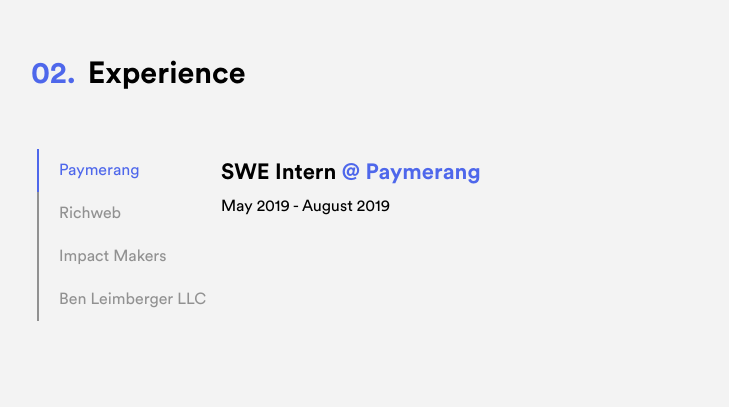
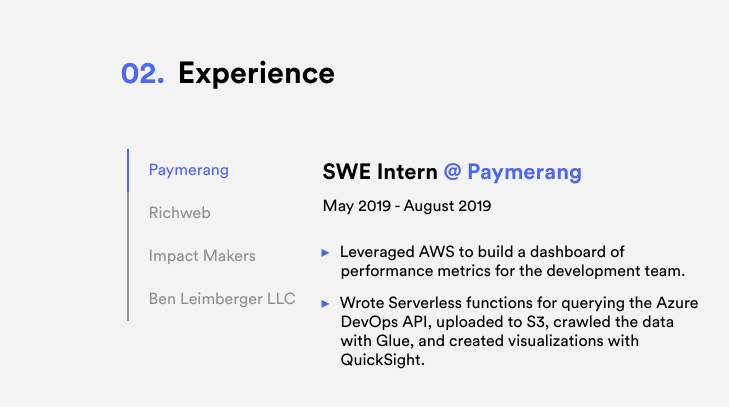
Before and after one commit to benleim/personal-site, a React (Create React App) app: page / in a window 1280 px wide. Shown: the part 2244-2651 px from the top of the page, without its empty margins (225-954 px from the left). Built offline with nearby package versions, Linux system fonts and the light colour scheme.

Commit message:
Polished up the experience page

```diff
--- a/src/Components/Experience.css
+++ b/src/Components/Experience.css
@@ -1,5 +1,5 @@
 .Experience {
-    padding: 220px 0px 220px 0px;
+    padding: 220px 0px 220px calc(14%);
     width: calc(60%);
 }
 
@@ -29,7 +29,7 @@
     padding: 12px 0px 12px 20px;
 }
 
-.Exp-List li:hover {
+.Exp-List-Item:hover {
     color: #4e67eb;
     background-color: #E8E8E8;
 }
@@ -41,7 +41,8 @@
 
 .Exp-DescContainer {
     float: left;
-    width: calc(100% -176px);
+    padding-left: 12px;
+    width: calc(100% - 202px);
 
 }
 
@@ -61,7 +62,27 @@
 }
 
 .Exp-JobLink {
+    position: relative;
+    text-decoration: none;
     color: #4e67eb;
+}
+
+.Exp-JobLink:after{
+    content: '';
+    position: absolute;
+    width: 0; height: 2px;
+    display: block;
+    margin-top: 0px;
+    right: 0;
+    background: #4e67eb;
+    transition: width .2s ease;
+    -webkit-transition: width .2s ease;
+}
+
+.Exp-JobLink:hover:after{
+    width: 100%;
+    left: 0;
+    background: #4e67eb;
 }
 
 .Exp-JobSubtitle {
@@ -69,4 +90,27 @@
     margin-top: 0px;
     font-size: 16px;
     font-weight: normal;
+    width: 100%;
 }
+
+.Exp-JobList {
+    float: left;
+    clear: right;
+    font-size: 16px;
+    margin: 0px 0px 0px 0px;
+    padding: 0px 0px 0px 8px;
+    width: 65%;
+}
+
+.Exp-JobList li {
+    list-style: none;
+    padding-left: 10px;
+    text-indent: -19px;
+    margin-bottom: 12px;
+}
+
+.Exp-JobList li::before {
+    content: '\25B8';
+    padding-right: 10px;
+    color: #4367eb;
+}
--- a/src/Components/Experience.js
+++ b/src/Components/Experience.js
@@ -2,6 +2,104 @@
 import './Experience.css';
 
 class Experience extends React.Component {
+    constructor(props) {
+        super(props);
+        this.changeJob = this.changeJob.bind(this);
+        this.state = {
+            title: 'SWE Intern',
+            dates: 'May 2019 - August 2019',
+            company: 'Paymerang',
+            link: 'https://paymerang.com/',
+            job1Class: 'Exp-List-Item Exp-List-Selected',
+            job2Class: 'Exp-List-Item',
+            job3Class: 'Exp-List-Item',
+            job4Class: 'Exp-List-Item',
+            bullets: [
+                'Leveraged AWS to build a dashboard of performance metrics for the development team.',
+                'Wrote Serverless functions for querying the Azure DevOps API, uploaded to S3, crawled the data with ' +
+                'Glue, and created visualizations with QuickSight.'
+            ]
+        }
+    }
+
+    changeJob(e) {
+        let elem = e.target;
+        let job = e.target.innerText;
+        let data = {};
+        switch (job) {
+            case 'Paymerang':
+                data = {
+                    title: 'SWE Intern',
+                    dates: 'May 2019 - August 2019',
+                    company: 'Paymerang',
+                    link: 'https://paymerang.com/',
+                    job1Class: 'Exp-List-Item Exp-List-Selected',
+                    job2Class: 'Exp-List-Item',
+                    job3Class: 'Exp-List-Item',
+                    job4Class: 'Exp-List-Item',
+                    bullets: [
+                        'Leveraged AWS to build a dashboard of performance metrics for the development team.',
+                        'Wrote Serverless functions for querying the Azure DevOps API, uploaded to S3, crawled the data with ' +
+                        'Glue, and created visualizations with QuickSight.'
+                    ]
+                };
+                break;
+            case 'Richweb':
+                data = {
+                    title: 'Web Developer',
+                    dates: 'June 2018 - August 2018',
+                    company: 'Richweb',
+                    job1Class: 'Exp-List-Item',
+                    job2Class: 'Exp-List-Item Exp-List-Selected',
+                    job3Class: 'Exp-List-Item',
+                    job4Class: 'Exp-List-Item',
+                    link: 'https://richweb.com/',
+                    bullets: [
+                        'Developed a web app for time tracking and daily planning that increased employee time efficiency',
+                        'Combined two legacy enterprise management platforms into one',
+                        'Increased employee productivity and company profitability'
+                    ]
+                };
+                break;
+            case 'Impact Makers':
+                data = {
+                    title: "SWE Intern",
+                    dates: 'June 2017 - August 2017',
+                    company: 'Impact Makers',
+                    job1Class: 'Exp-List-Item',
+                    job2Class: 'Exp-List-Item',
+                    job3Class: 'Exp-List-Item Exp-List-Selected',
+                    job4Class: 'Exp-List-Item',
+                    link: 'https://www.impactmakers.com/',
+                    bullets: [
+                        'Created an analytics web app for an in-house, custom search engine',
+                        'Code went into production for the IM Connect platform used by billion-dollar hospital systems'
+                    ]
+                };
+                break;
+            case 'Ben Leimberger LLC':
+                data = {
+                    title: 'Founder',
+                    dates: 'March 2014 - Present',
+                    company: 'Ben Leimberger LLC',
+                    job1Class: 'Exp-List-Item',
+                    job2Class: 'Exp-List-Item',
+                    job3Class: 'Exp-List-Item',
+                    job4Class: 'Exp-List-Item Exp-List-Selected',
+                    bullets: [
+                        'Founded an app development company that has published 3 iPhone and 1 Windows Phone apps',
+                        'Recently developed an MVP for a social network oriented around forming social movements',
+                        'Over 12,000 aggregate unique downloads and 100+ weekly sessions.'
+                    ]
+                };
+                break;
+            default:
+                break;
+        }
+
+        this.setState(data);
+    }
+
     render() {
         return (
             <div className="Experience">
@@ -10,20 +108,25 @@
                     <h3 className="Exp-TitleText">Experience</h3>
                 </div>
                 <ul className="Exp-List">
-                    <li className="Exp-List-Item Exp-List-Selected">Paymerang</li>
-                    <li className="Exp-List-Item">Richweb</li>
-                    <li className="Exp-List-Item">Impact Makers</li>
-                    <li className="Exp-List-Item">Ben Leimberger LLC</li>
+                    <li className={this.state.job1Class} onClick={this.changeJob}>Paymerang</li>
+                    <li className={this.state.job2Class} onClick={this.changeJob}>Richweb</li>
+                    <li className={this.state.job3Class} onClick={this.changeJob}>Impact Makers</li>
+                    <li className={this.state.job4Class} onClick={(e) => this.changeJob(e)}>Ben Leimberger LLC</li>
                 </ul>
                 <div className="Exp-DescContainer">
                     <h4 className="Exp-JobTitle">
-                        <span>SWE Intern</span>
+                        <span>{this.state.title}</span>
                         <span>
-                        <span className="Exp-At"> @ </span>
-                        <a className="Exp-JobLink">Paymerang</a>
-                    </span>
+                            <span className="Exp-At"> @ </span>
+                            <a className="Exp-JobLink" href={this.state.link} target="_blank">{this.state.company}</a>
+                        </span>
                     </h4>
-                    <h5 className="Exp-JobSubtitle">May 2019 - August 2019</h5>
+                    <h5 className="Exp-JobSubtitle">{this.state.dates}</h5>
+                    <ul className="Exp-JobList">
+                        {this.state.bullets.map(function(object, i){
+                            return <li>{object}</li>;
+                        })}
+                    </ul>
                 </div>
             </div>
         );
```
